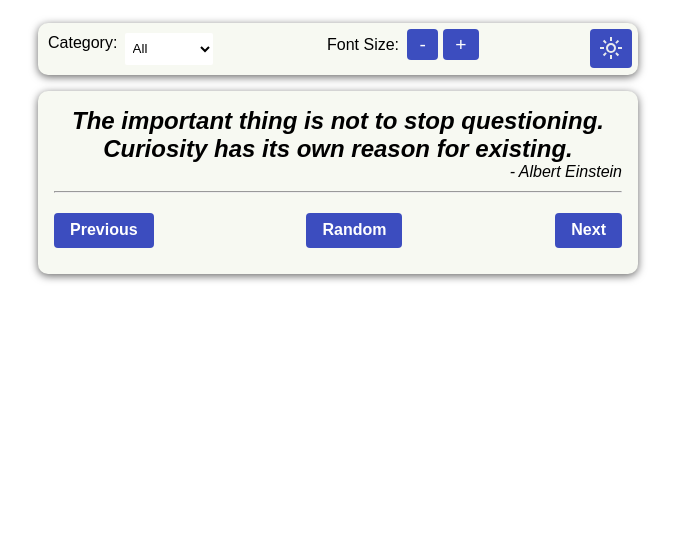
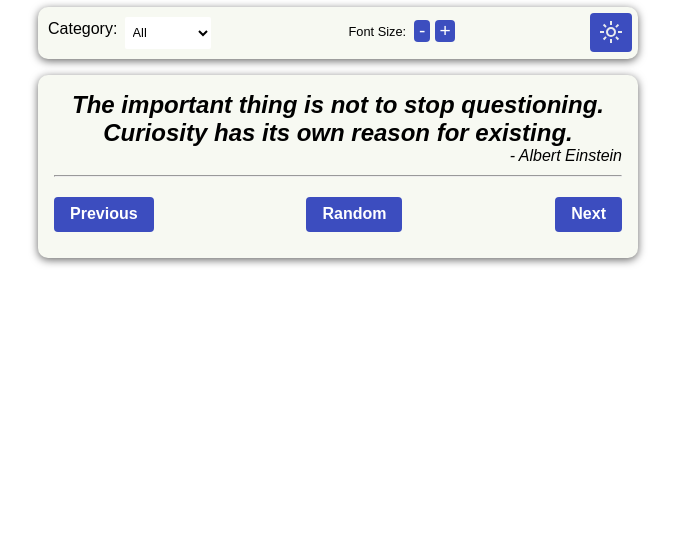
Before and after one commit to sajanjaiswal1/Quote-Generator, a plain HTML site: page index.html in a window 1280 px wide. Shown: the part 313-864 px from the top of the page, without its empty margins (302-977 px from the left). After the commit the page ends 832 px from the top, so only its background shows below. Drawn offline with Linux system fonts and the light colour scheme.

Commit message:
added font increase and decrease button

```diff
--- a/index.html
+++ b/index.html
@@ -22,7 +22,7 @@
         </div>
         <div class="font-control">
             <p class="font-text">Font Size:</p>
-            <div id="font-size-controls">
+            <div id="font-btn-controls">
                 <button id="font-minus-btn">-</button>
                 <button id="font-plus-btn">+</button>
             </div>
--- a/style.css
+++ b/style.css
@@ -27,7 +27,7 @@ body {
   justify-content: center;
   height: 100vh;
   flex-direction: column;
-  margin: 2rem;
+  margin: 1rem;
 }
 
 .container {
@@ -54,7 +54,9 @@ body {
   margin-bottom: 0.625rem;
 }
 
-#prev-btn, #next-btn, #rand-btn {
+#prev-btn,
+#next-btn,
+#rand-btn {
   cursor: pointer;
   border: none;
   color: white;
@@ -66,7 +68,12 @@ body {
   transition: background-color 0.3s ease;
 }
 
-#prev-btn:hover, #next-btn:hover, #rand-btn:hover, #font-minus-btn:hover, #font-plus-btn:hover, #theme-toggle:hover {
+#prev-btn:hover,
+#next-btn:hover,
+#rand-btn:hover,
+#font-minus-btn:hover,
+#font-plus-btn:hover,
+#theme-toggle:hover {
   background-color: #10197b;
 }
 
@@ -82,11 +89,11 @@ h1 {
   font-style: italic;
   font-size: 1.5rem;
 }
-h2{
- margin-bottom: 2rem;
- font-size: 2rem;
- color: var(--text-color);
- border-bottom: 6px dotted var(--text-color) ;
+h2 {
+  margin-bottom: 2rem;
+  font-size: 2rem;
+  color: var(--text-color);
+  border-bottom: 6px dotted var(--text-color);
 }
 
 hr {
@@ -100,7 +107,7 @@ hr {
   padding: 0.25rem;
   min-width: 40px;
 }
-.darkLight{
+.darkLight {
   max-width: 24px;
   margin-top: 0.2rem;
   margin-left: 0.08rem;
@@ -117,9 +124,9 @@ hr {
 }
 
 p {
-  font-size: 1rem;
+  font-size: 0.8;
   margin-right: 0.5rem;
-  margin-top: 0.1rem;
+  margin-top: 0.2rem;
 }
 
 .hover-text {
@@ -134,8 +141,9 @@ p {
   border-radius: 0.25rem;
   transition: background-color 0.3s ease;
 }
-#font-minus-btn, #font-plus-btn{
-  padding: 0.28rem 0.78rem;
+#font-minus-btn,
+#font-plus-btn {
+  padding: 0.01rem 0.3rem;
   background-color: #172cb5d5;
   color: #fff;
   cursor: pointer;
@@ -144,13 +152,16 @@ p {
   font-size: larger;
   border-radius: 0.25rem;
 }
-.font-control{
-  margin-top: 0.4rem;
+.font-control {
+  margin-top: 0.8rem;
   display: flex;
 }
-.font-text{
-  margin-top: 0.4rem;
-
+.font-text {
+  font-size: 0.8rem;
+  margin-top: 0.3rem;
+}
+#font-btn-control {
+  display: flex;
 }
 
 .tooltip-text {
@@ -183,9 +194,8 @@ p {
   border: none;
   cursor: pointer;
   padding: 0.2rem;
+  font-size: 0.8rem;
 }
-
-
 
 @media (max-width: 768px) {
   .container {
```
